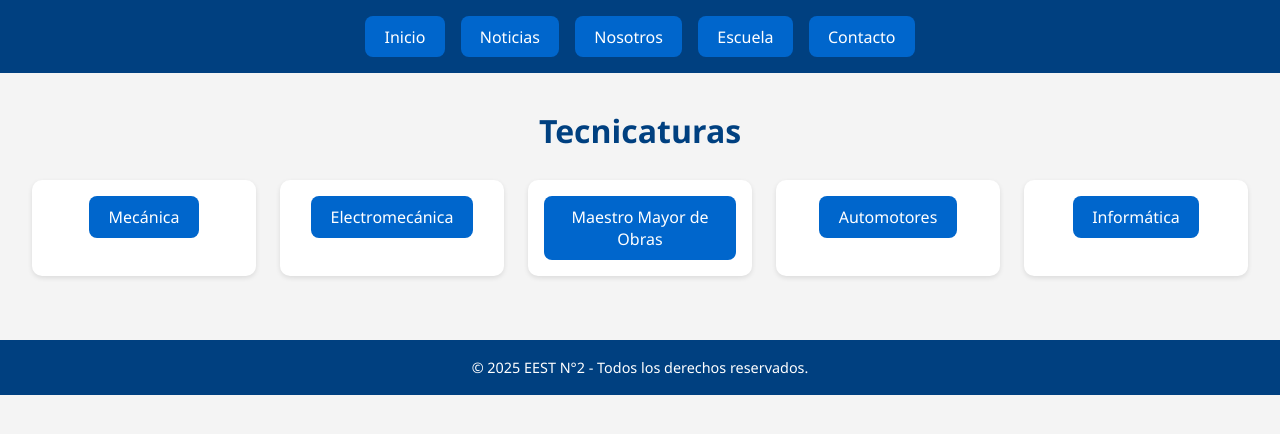
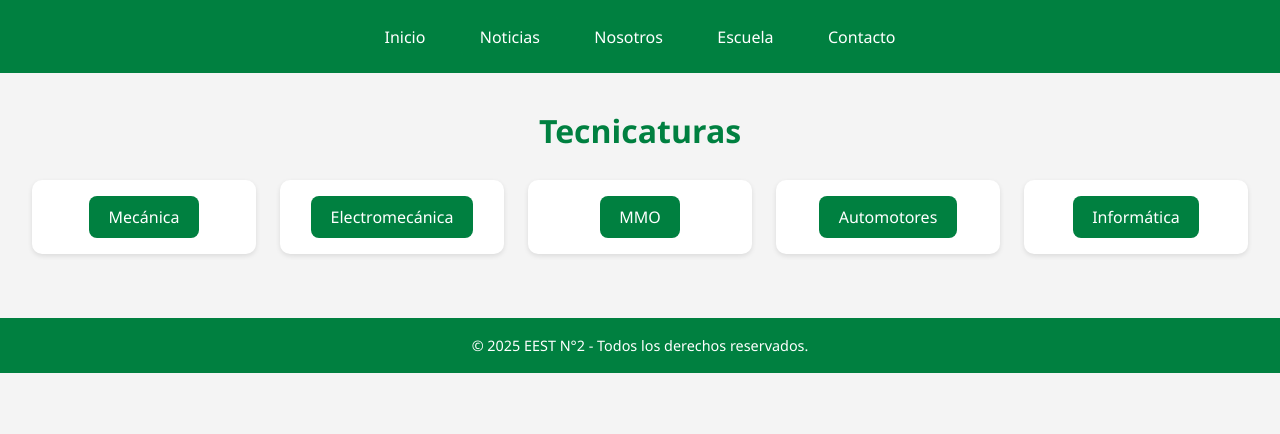
Before and after one commit to JaimeBertone/eestn2-web, a plain HTML site: page pages/escuela.html in a window 1280 px wide. Drawn offline with Linux system fonts and the light colour scheme.

Commit message:
jeuusdcs

```diff
--- a/assets/css/styles.css
+++ b/assets/css/styles.css
@@ -14,7 +14,7 @@ body {
 
 /* ===== Navbar ===== */
 .navbar {
-  background-color: #004080;
+  background-color: #008040;
   padding: 1rem;
   display: flex;
   justify-content: center;
@@ -23,7 +23,7 @@ body {
 }
 
 .nav-button {
-  background-color: #0066cc;
+  background-color: #008040;
   color: white;
   padding: 0.6rem 1.2rem;
   border: none;
@@ -34,7 +34,7 @@ body {
 }
 
 .nav-button:hover {
-  background-color: #0055aa;
+  background-color: #008040;
 }
 
 /* ===== Section Titles ===== */
@@ -46,7 +46,7 @@ main section {
 main section h2 {
   font-size: 2rem;
   margin-bottom: 1.5rem;
-  color: #004080;
+  color: #008040;
 }
 
 /* ===== Noticias ===== */
@@ -110,7 +110,7 @@ main section h2 {
 
 /* ===== Footer ===== */
 footer {
-  background-color: #004080;
+  background-color: #008040;
   color: white;
   text-align: center;
   padding: 1rem;
--- a/pages/escuela.html
+++ b/pages/escuela.html
@@ -28,7 +28,7 @@
           <button class="nav-button" onclick="window.location.href='electromecanica.html'">Electromecánica</button>
         </div>
         <div class="miembro">
-          <button class="nav-button" onclick="window.location.href='mmo.html'">Maestro Mayor de Obras</button>
+          <button class="nav-button" onclick="window.location.href='mmo.html'">MMO</button>
         </div>
         <div class="miembro">
           <button class="nav-button" onclick="window.location.href='automotores.html'">Automotores</button>
```
